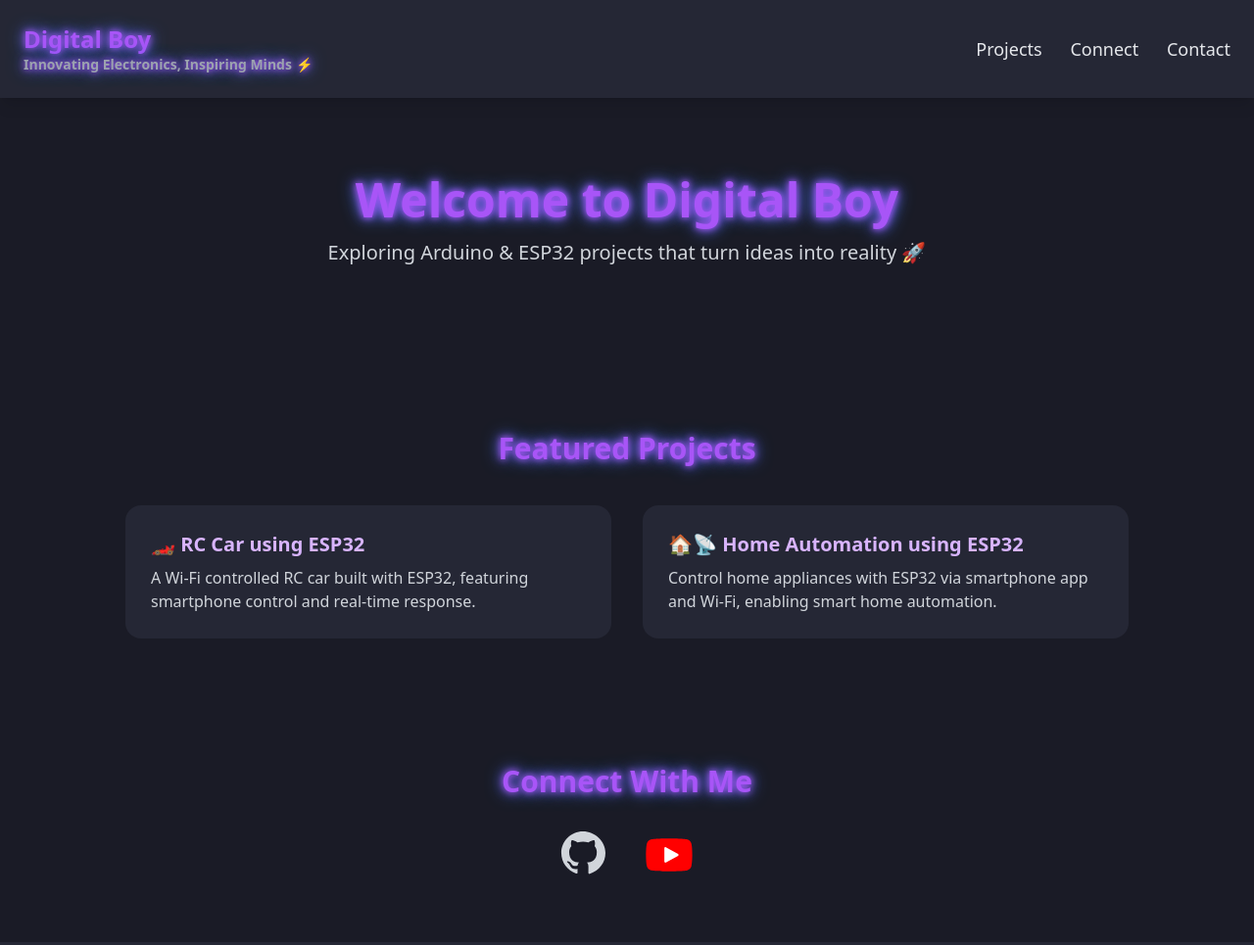
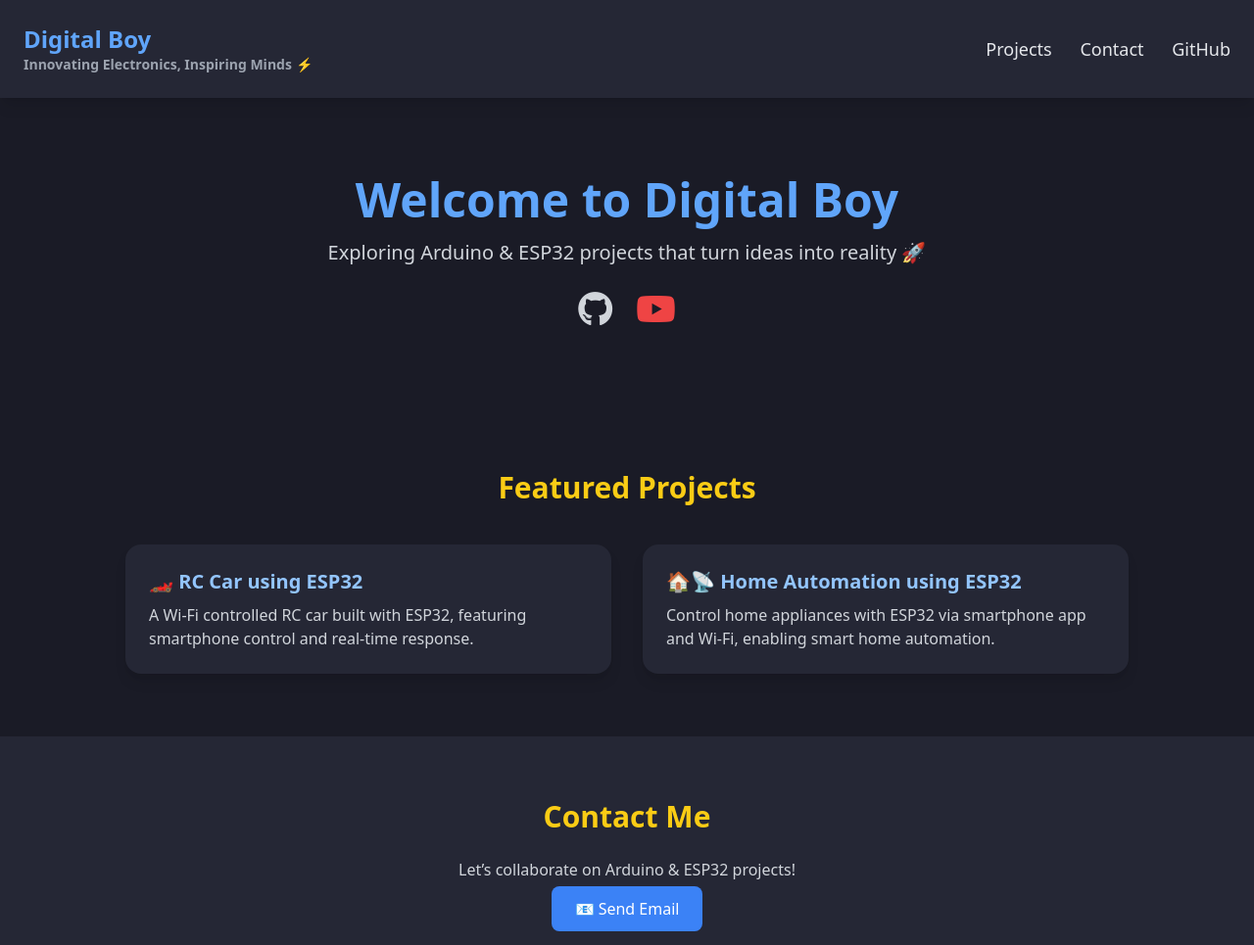
Before and after one commit to Giant20131/My-Website, a plain HTML site: page index.html in a window 1280 px wide. Shown: the top 965 px of the page at 98% size. Drawn offline with nearby package versions, Linux system fonts and the light colour scheme.

Commit message:
Update index.html

```diff
--- a/index.html
+++ b/index.html
@@ -5,120 +5,55 @@
   <meta name="viewport" content="width=device-width, initial-scale=1.0" />
   <title>Digital Boy - Arduino & ESP32 Projects</title>
   <script src="https://cdn.tailwindcss.com"></script>
-  <style>
-    body { background-color: #1a1b26; color: #e5e7eb; }
-
-    /* Purple + Blue Neon Glow */
-    .neon-title {
-      color: #a855f7;
-      text-shadow: 0 0 6px #a855f7, 0 0 12px #8b5cf6, 0 0 18px #3b82f6;
-    }
-
-    .neon-card {
-      background-color: #252735;
-      border: 2px solid transparent;
-      border-radius: 1rem;
-      transition: 0.3s;
-    }
-    .neon-card:hover {
-      border-color: #a855f7;
-      box-shadow:
-        0 0 8px #a855f7,
-        0 0 16px #8b5cf6,
-        0 0 24px #3b82f6;
-      transform: scale(1.05);
-    }
-
-    /* Navbar Glow */
-    header.scrolled {
-      border-bottom: 2px solid #a855f7;
-      box-shadow: 0 0 6px #a855f7, 0 0 12px #3b82f6;
-    }
-
-    /* Hover Glow for Icons + Buttons */
-    .glow-hover:hover {
-      filter: drop-shadow(0 0 6px #a855f7) drop-shadow(0 0 12px #3b82f6);
-      color: #c084fc;
-    }
-
-    .glow-btn {
-      background-color: #a855f7;
-      color: white;
-      border-radius: 0.5rem;
-      padding: 0.75rem 1.5rem;
-      transition: 0.3s;
-      box-shadow: 0 0 6px #a855f7, 0 0 12px #3b82f6;
-    }
-    .glow-btn:hover {
-      background-color: #9333ea;
-      box-shadow:
-        0 0 10px #a855f7,
-        0 0 18px #8b5cf6,
-        0 0 26px #3b82f6;
-    }
-  </style>
 </head>
-<body class="font-sans">
+<body class="bg-[#1a1b26] text-gray-200 font-sans">
 
   <!-- Navbar -->
-  <header id="navbar" class="flex justify-between items-center p-6 bg-[#252735] shadow-lg sticky top-0 z-50">
-    <h1 class="text-2xl font-bold neon-title">
+  <header class="flex justify-between items-center p-6 bg-[#252735] shadow-lg sticky top-0 z-50">
+    <h1 class="text-2xl font-bold text-blue-400">
       Digital Boy
       <span class="block text-sm text-gray-400">Innovating Electronics, Inspiring Minds ⚡</span>
     </h1>
     <nav class="space-x-6 text-lg">
-      <a href="#projects" class="hover:text-purple-400 glow-hover">Projects</a>
-      <a href="#connect" class="hover:text-purple-400 glow-hover">Connect</a>
-      <a href="#contact" class="hover:text-purple-400 glow-hover">Contact</a>
+      <a href="#projects" class="hover:text-yellow-400">Projects</a>
+      <a href="#contact" class="hover:text-yellow-400">Contact</a>
+      <a href="https://github.com/Giant20131" target="_blank" class="hover:text-yellow-400">GitHub</a>
     </nav>
   </header>
 
   <!-- Hero Section -->
   <section class="text-center py-20 px-6">
-    <h2 class="text-4xl md:text-5xl font-bold neon-title mb-4">Welcome to Digital Boy</h2>
+    <h2 class="text-4xl md:text-5xl font-bold text-blue-400 mb-4">Welcome to Digital Boy</h2>
     <p class="text-xl text-gray-300 mb-6">Exploring Arduino & ESP32 projects that turn ideas into reality 🚀</p>
+    <div class="flex justify-center space-x-6">
+      <!-- GitHub -->
+      <a href="https://github.com/Giant20131" target="_blank" class="text-gray-300 hover:text-white text-4xl">
+        <i class="fab fa-github"></i>
+      </a>
+      <!-- YouTube -->
+      <a href="https://www.youtube.com/@digitalboy_projects/videos" target="_blank" class="text-red-500 hover:text-red-400 text-4xl">
+        <i class="fab fa-youtube"></i>
+      </a>
+    </div>
   </section>
 
   <!-- Projects Section -->
   <section id="projects" class="py-16 px-6">
-    <h3 class="text-3xl font-bold text-center mb-10 neon-title">Featured Projects</h3>
+    <h3 class="text-3xl font-bold text-center mb-10 text-yellow-400">Featured Projects</h3>
     <div class="grid md:grid-cols-2 gap-8 max-w-5xl mx-auto">
 
-      <!-- RC Car -->
+      <!-- Project 1: RC Car -->
       <a href="https://github.com/Giant20131/RC_CAR" target="_blank"
-         class="neon-card p-6 block">
-        <h4 class="text-xl font-semibold mb-2 text-purple-300">🏎️ RC Car using ESP32</h4>
+         class="bg-[#252735] rounded-2xl shadow-lg p-6 hover:scale-105 transition card block">
+        <h4 class="text-xl font-semibold mb-2 text-blue-300">🏎️ RC Car using ESP32</h4>
         <p class="text-gray-300">A Wi-Fi controlled RC car built with ESP32, featuring smartphone control and real-time response.</p>
       </a>
 
-      <!-- Home Automation -->
+      <!-- Project 2: Home Automation -->
       <a href="https://github.com/Giant20131/Blynk-Home-Automation" target="_blank"
-         class="neon-card p-6 block">
-        <h4 class="text-xl font-semibold mb-2 text-purple-300">🏠📡 Home Automation using ESP32</h4>
+         class="bg-[#252735] rounded-2xl shadow-lg p-6 hover:scale-105 transition card block">
+        <h4 class="text-xl font-semibold mb-2 text-blue-300">🏠📡 Home Automation using ESP32</h4>
         <p class="text-gray-300">Control home appliances with ESP32 via smartphone app and Wi-Fi, enabling smart home automation.</p>
-      </a>
-
-    </div>
-  </section>
-
-  <!-- Connect With Me -->
-  <section id="connect" class="py-16 px-6 text-center">
-    <h3 class="text-3xl font-bold neon-title mb-8">Connect With Me</h3>
-    <div class="flex justify-center space-x-10">
-
-      <!-- GitHub -->
-      <a href="https://github.com/Giant20131" target="_blank" class="hover:scale-110 transition glow-hover">
-        <svg xmlns="http://www.w3.org/2000/svg" width="46" height="46" fill="currentColor" class="text-gray-300 hover:text-white" viewBox="0 0 24 24">
-          <path d="M12 .5C5.648.5.5 5.648.5 12c0 5.096 3.292 9.408 7.868 10.942.576.108.786-.25.786-.554 0-.274-.01-1-.016-1.962-3.202.696-3.878-1.543-3.878-1.543-.524-1.334-1.28-1.688-1.28-1.688-1.048-.716.08-.702.08-.702 1.16.082 1.77 1.192 1.77 1.192 1.03 1.766 2.704 1.256 3.362.96.106-.746.402-1.256.732-1.544-2.554-.29-5.238-1.278-5.238-5.684 0-1.256.448-2.28 1.184-3.084-.118-.292-.514-1.468.112-3.06 0 0 .968-.31 3.172 1.18a11.02 11.02 0 0 1 2.888-.388c.98.004 1.97.132 2.888.388 2.204-1.49 3.172-1.18 3.172-1.18.626 1.592.23 2.768.112 3.06.736.804 1.184 1.828 1.184 3.084 0 4.416-2.688 5.39-5.25 5.676.414.36.784 1.096.784 2.21 0 1.596-.014 2.882-.014 3.276 0 .308.206.668.792.552C20.708 21.408 24 17.096 24 12 24 5.648 18.352.5 12 .5z"/>
-        </svg>
-      </a>
-
-      <!-- YouTube -->
-      <a href="https://www.youtube.com/@digitalboy_projects/videos" target="_blank" class="hover:scale-110 transition glow-hover">
-        <svg xmlns="http://www.w3.org/2000/svg" width="50" height="50" viewBox="0 0 576 512">
-          <path fill="#FF0000" d="M549.7 124.1c-6.3-23.7-24.8-42.3-48.5-48.6C465.3 64 288 64 288 64S110.7 64 74.8 75.5c-23.7 6.3-42.2 24.9-48.5 48.6C16 160.1 16 256 16 256s0 95.9 10.3 131.9c6.3 23.7 24.8 42.3 48.5 48.6C110.7 448 288 448 288 448s177.3 0 213.2-11.5c23.7-6.3 42.2-24.9 48.5-48.6C560 351.9 560 256 560 256s0-95.9-10.3-131.9z"/>
-          <path fill="#fff" d="M232 334.9V177.1c0-9.5 10.3-15.4 18.5-10.6l142.5 78.9c8.2 4.5 8.2 16.7 0 21.2L250.5 345.5c-8.2 4.7-18.5-1-18.5-10.6z"/>
-        </svg>
       </a>
 
     </div>
@@ -126,9 +61,11 @@
 
   <!-- Contact Section -->
   <section id="contact" class="py-16 px-6 bg-[#252735] text-center">
-    <h3 class="text-3xl font-bold neon-title mb-6">Contact Me</h3>
+    <h3 class="text-3xl font-bold text-yellow-400 mb-6">Contact Me</h3>
     <p class="text-gray-300 mb-4">Let’s collaborate on Arduino & ESP32 projects!</p>
-    <a href="mailto:giant20131@gmail.com" class="glow-btn">📧 Send Email</a>
+    <a href="mailto:your-email@example.com" class="bg-blue-500 text-white px-6 py-3 rounded-lg hover:bg-blue-600 transition">
+      📧 Send Email
+    </a>
   </section>
 
   <!-- Footer -->
@@ -136,17 +73,7 @@
     © 2025 Digital Boy | Built with ❤️ for innovation
   </footer>
 
-  <!-- Navbar Scroll Effect -->
-  <script>
-    const navbar = document.getElementById("navbar");
-    window.addEventListener("scroll", () => {
-      if (window.scrollY > 10) {
-        navbar.classList.add("scrolled");
-      } else {
-        navbar.classList.remove("scrolled");
-      }
-    });
-  </script>
-
+  <!-- Font Awesome Icons -->
+  <script src="https://kit.fontawesome.com/a076d05399.js" crossorigin="anonymous"></script>
 </body>
 </html>
```
